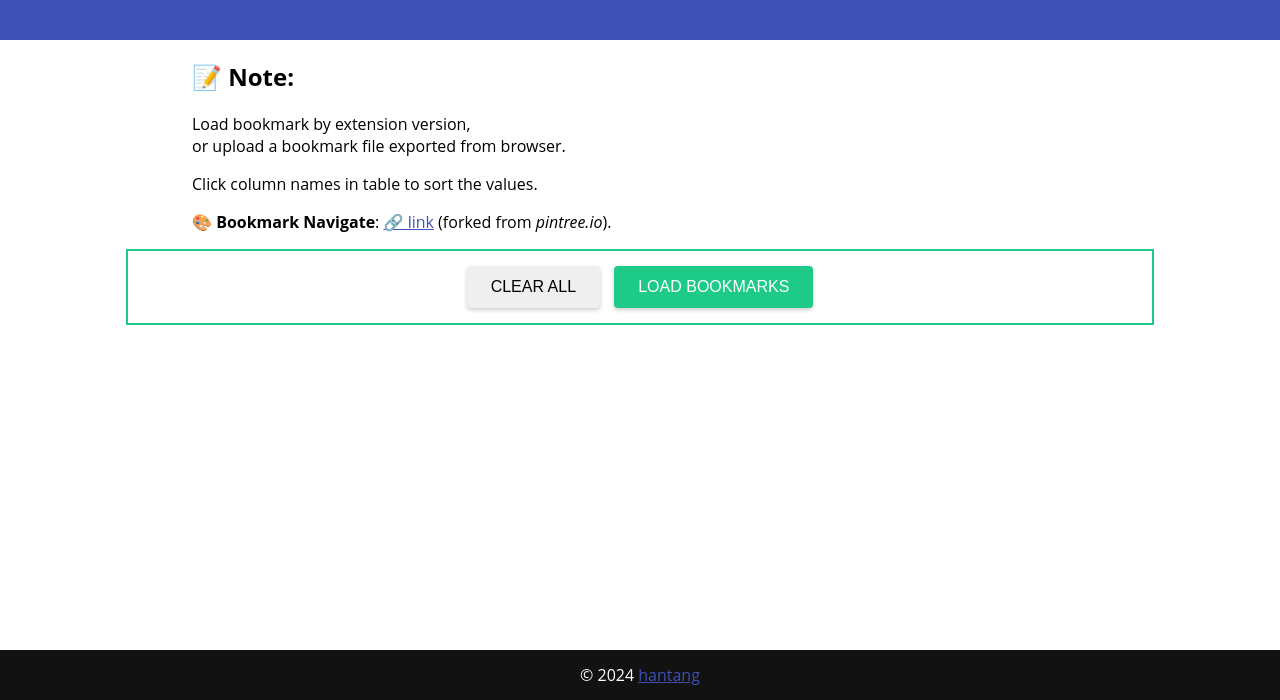
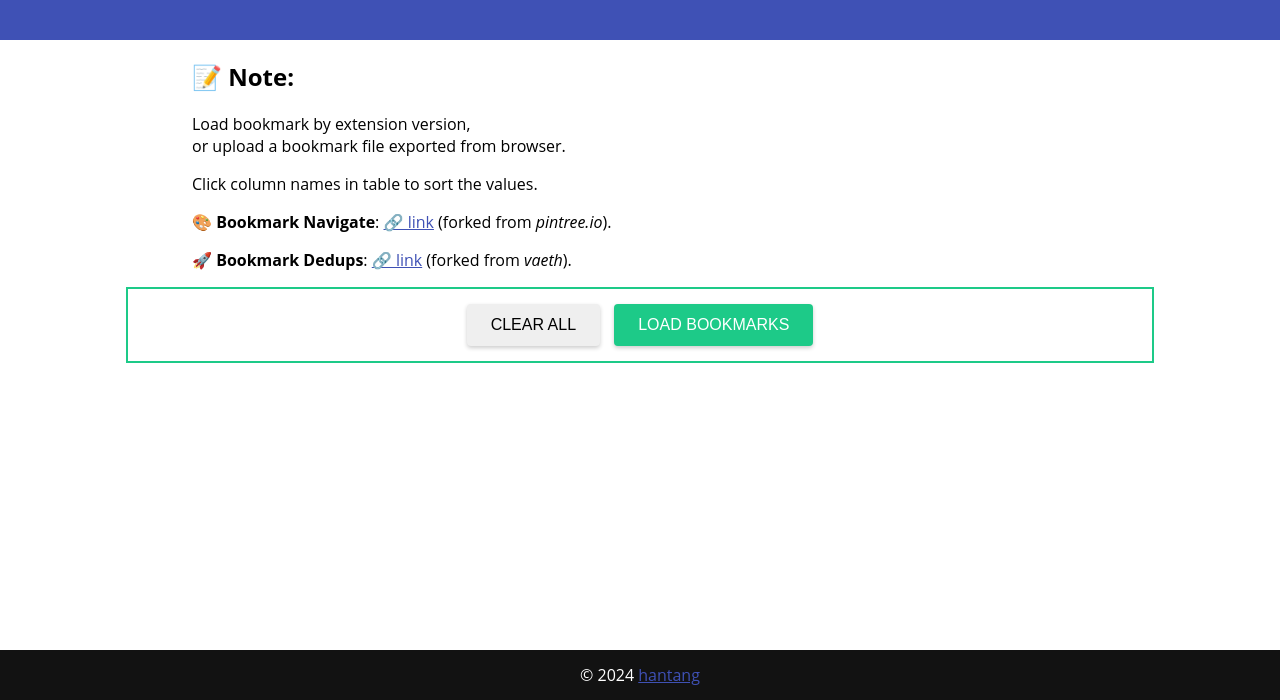
Before and after one commit to hantang/search-bookmark, a browser extension: page src/index.html in a window 1280 px wide. Shown: the part 100-800 px from the top of the page. Drawn offline with Linux system fonts and the light colour scheme.

Commit message:
Add link at index.html

```diff
--- a/src/index.html
+++ b/src/index.html
@@ -31,6 +31,7 @@
       <p>Load bookmark by extension version, <br>or upload a bookmark file exported from browser.</p>
       <p>Click column names in table to sort the values.</p>
       <p><strong>🎨 Bookmark Navigate</strong>: <a href="pintree.html">🔗 link</a> (forked from <i>pintree.io</i>).</p>
+      <p><strong>🚀 Bookmark Dedups</strong>: <a href="dupes.html">🔗 link</a> (forked from <i>vaeth</i>).</p>
     </section>
 
     <section id="upload-area">
```
